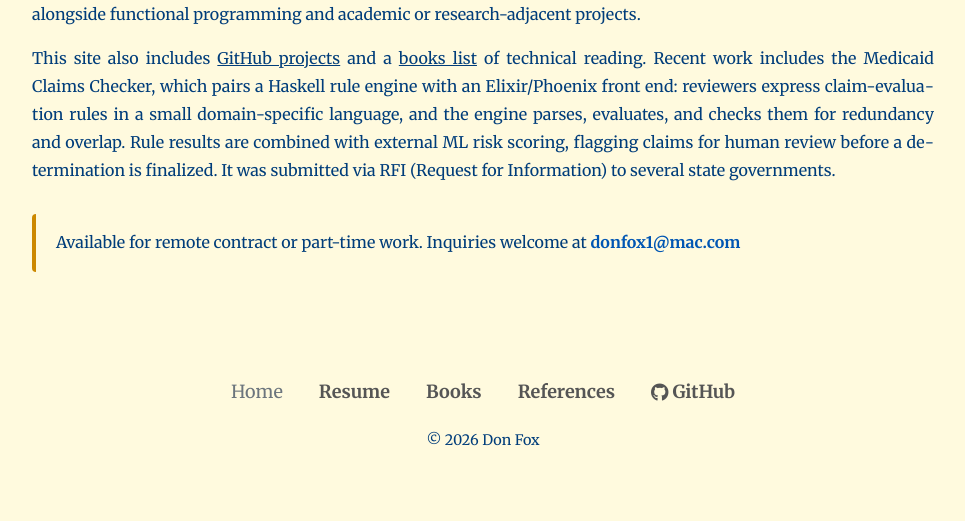
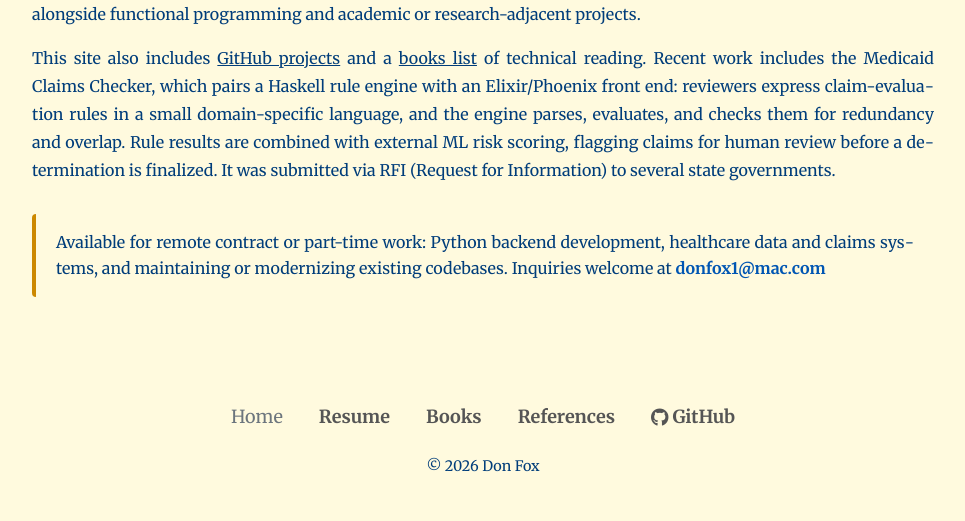
Before and after one commit to donfox/resume_site, a Flask app: page / in a window 1280 px wide. Shown: the part 607-1128 px from the top of the page, without its empty margins (157-1122 px from the left). Before the commit the page ends 1053 px from the top, so only its background shows below. Run offline with Flask 3, Linux system fonts and the light colour scheme; parts of the project's set-up code (start-up, migrations or seed data) failed here and were passed over.

Commit message:
Describe the kinds of part-time work in the availability notice
Co-Authored-By: Claude Opus 5.5 <noreply@anthropic.com>

```diff
--- a/resume_site/templates/index.html
+++ b/resume_site/templates/index.html
@@ -40,7 +40,8 @@
     </p>
 
     <section class="availability-notice">
-      <p>Available for remote contract or part-time work. Inquiries welcome at
+      <p>Available for remote contract or part-time work: Python backend development, healthcare
+        data and claims systems, and maintaining or modernizing existing codebases. Inquiries welcome at
         <a href="mailto:donfox1@mac.com">donfox1@mac.com</a>
       </p>
     </section>
```
